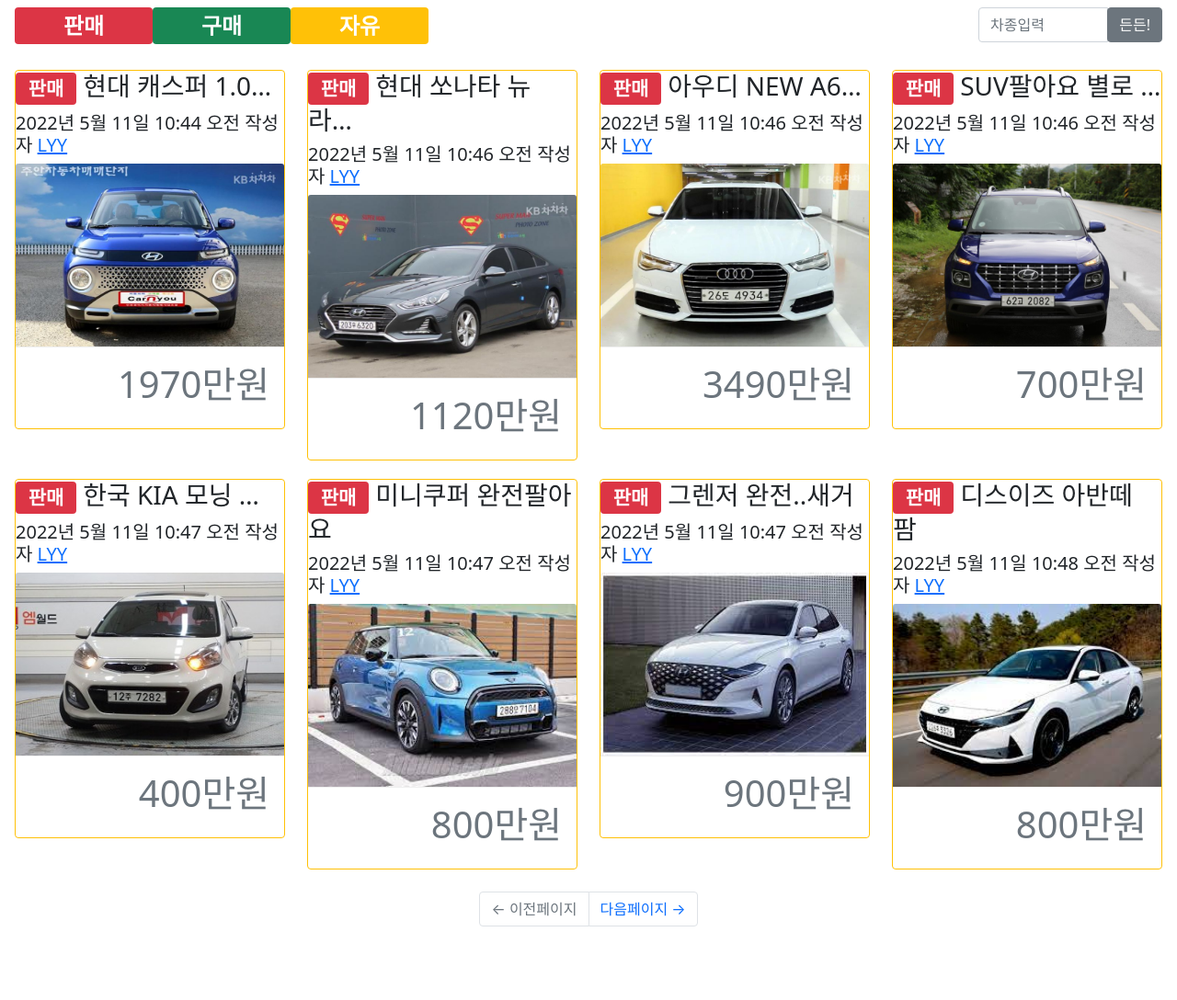
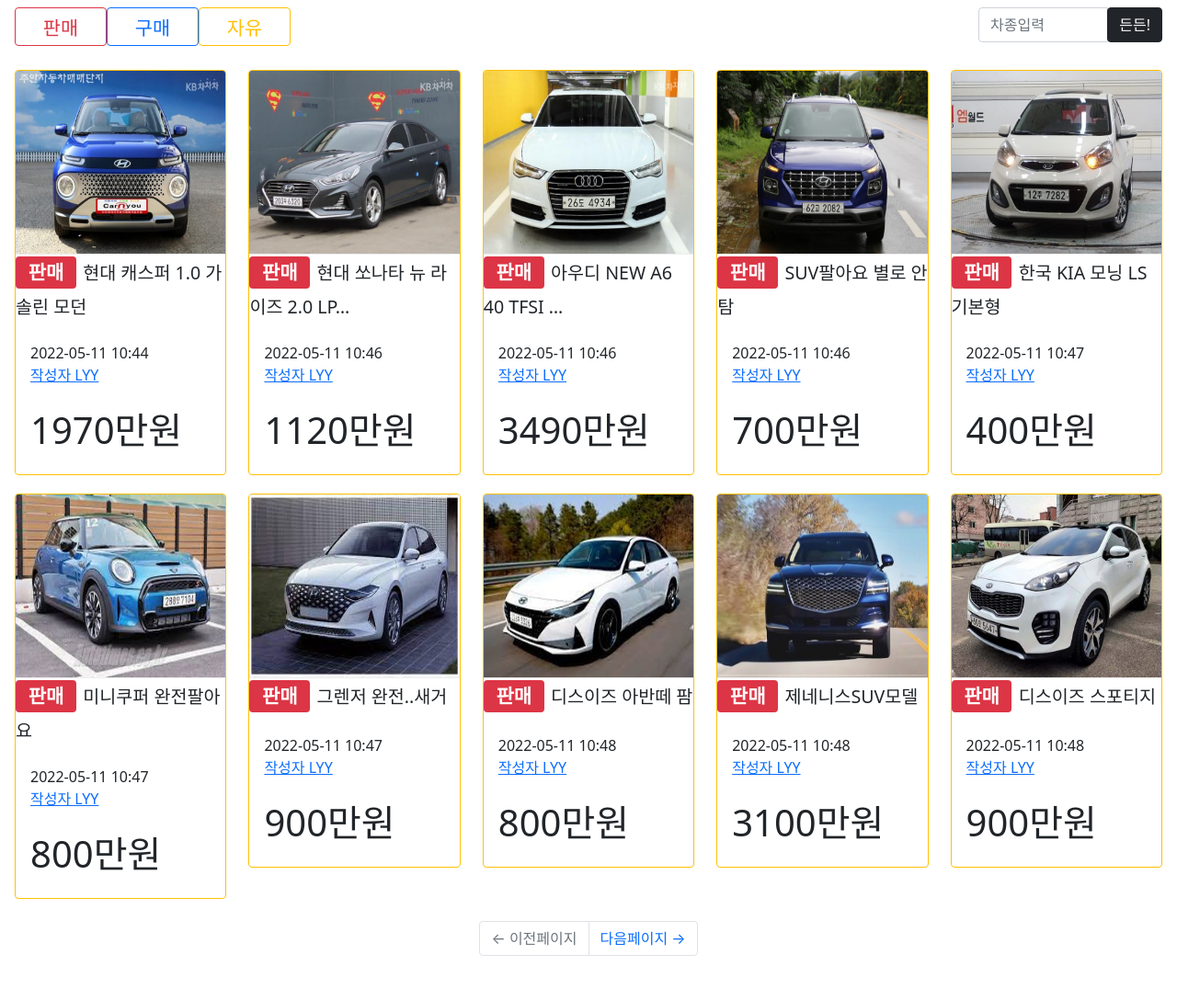
Before and after one commit to ttottotto111/KB_ITs_Your_Life_project, a Django app: page /blog/ in a window 1280 px wide. Shown: the part 72-1160 px from the top of the page at 92% size. Before the commit the page ends 1080 px from the top, so only its background shows below. Run offline with Django 4.2, Linux system fonts and the light colour scheme; data comes from the database, SQL or seed files in the repository; both versions use the stored data as it was after the commit; some libraries are stand-ins or nearby versions.

Commit message:
약간수정
약간수정

```diff
--- a/web_server/blog/forms.py
+++ b/web_server/blog/forms.py
@@ -6,4 +6,5 @@ class CommentForm(forms.ModelForm):
         model=Comment
         exclude=('post','author','created_at','modified_at')
         widgets = {
-            'content': forms.TextInput(attrs={'class': 'form-control', 'placeholder':'든든하게 입력해주세요'})}
+            'content': forms.Textarea(attrs={'class': 'form-control','rows': 4, 'cols': 40, 'placeholder':'든든하게 입력해주세요'})
+            }
--- a/web_server/blog/templates/blog/post_form.html
+++ b/web_server/blog/templates/blog/post_form.html
@@ -7,7 +7,7 @@
     <hr/>
     <form method="post" enctype="multipart/form-data">{% csrf_token %}
         {{ form | crispy }}
-        <button type="submit" class="btn btn-primary float-right">차차차!</button>
+        <button type="submit" class="btn btn-primary float-right">든든!</button>
     </form>
     {{ form.media }}
 {% endblock %}
--- a/web_server/blog/templates/blog/post_list.html
+++ b/web_server/blog/templates/blog/post_list.html
@@ -134,52 +134,52 @@
       {% if category %}<span class="badge badge-secondary">{{ category }}</span>{% endif %}
       {% if tag %}<span class="badge badge-light"><i class="fas fa-tags"></i>{{ tag }}({{tag.post_set.count}})</span>{% endif %}
     </h1>
-      <a href="/blog/category/판매/" class="text-decoration-none badge bg-danger" style="display; block; width:150px; height:40px; font-size: 1.5em; float: left;" >판매</a>
-      <a href="/blog/category/구매/" class="text-decoration-none badge bg-success " style="display; block; width:150px; height:40px;  font-size: 1.5em;  float: left;">구매</a>
-      <a href="/blog/category/자유/" class="text-decoration-none badge bg-warning " style="display; block; width:150px; height:40px;  font-size: 1.5em; float: left;; ">자유</a>
+      <a href="/blog/category/판매/" class="btn btn-outline-danger" style="display; block; width:100px; height:2em; font-size: 1.3em; float: left;" >판매</a>
+      <a href="/blog/category/구매/" class="btn btn-outline-primary" style="display; block; width:100px; height:2em;  font-size: 1.3em;  float: left;">구매</a>
+      <a href="/blog/category/자유/" class="btn btn-outline-warning" style="display; block; width:100px; height:2em;  font-size: 1.3em; float: left;; ">자유</a>
       <div class="search"  style="float: right;">
           <div class="input-group">
               <input type="text" class="form-control" placeholder="차종입력" id="search-input">
               <span class="input-group-btn">
-                      <button class="btn btn-secondary" type="button" onclick="searchPost();">든든!</button>
+                      <button class="btn btn-dark" type="button" onclick="searchPost();">든든!</button>
                   </span>
           </div>
         </div>
       <br>
       <br>
       <br>
-    <div class="row row-cols-2 row-cols-md-4 g-4" id="post-{{p.pk}}">
+    <div class="row row-cols-2 row-cols-md-5 g-4" id="post-{{p.pk}}">
     {% for p in post_list %}
 
     <div type="button" class="col" onclick="location.href='{{ p.get_absolute_url }}'">
         <div class="card border border-warning">
           <h3 class="card-title">
+            {% if p.head_image %}
+            <img class="card-img-top" src="{{ p.head_image.url}}" alt="{{p}} head im-age">
+            {% else %}
+            <img class="card-img-top" src="https://image.yes24.com/momo/TopCate05/MidCate06/452138.jpg" alt="random_image">
+            {% endif %}
             {% if p.category_id == 2 %}
               <span class="badge bg-danger float-left">{{p.category}}</span>
             {% elif p.category_id == 3 %}
-              <span class="badge bg-success float-left">{{p.category}}</span>
+              <span class="badge bg-primary float-left">{{p.category}}</span>
             {% elif p.category_id == 4 %}
               <span class="badge bg-warning float-left">{{p.category}}</span>
             {% else %}
             <span class="badge bg-light text-dark float-left">미분류</span>
             {% endif %}
-            {{ p.title | truncatechars_html:11 }}
+            <a style="font-size:0.7em">  {{ p.title | truncatechars_html:20 }}</a>
             </h3>
-            <h5><div class="float-right">
-              {{ p.created_at }} 작성자
-              <a href="/blog/">{{p.author|upper}}</a>
-            </div></h5>
-          {% if p.head_image %}
-          <img class="card-img-top" src="{{ p.head_image.url}}" alt="{{p}} head im-age">
-          {% else %}
-          <img class="card-img-top" src="https://image.yes24.com/momo/TopCate05/MidCate06/452138.jpg" alt="random_image">
-          {% endif %}
-      <div class="card-body">
-        <div>
+            <div class="card-body">
+            <a><div class="float-right">
+              {{ p.created_at |date:'Y-m-d H:i' }}
+            </div></a>
+            <a href="/blog/">작성자  {{p.author|upper}}</a>
+            <br>
+            <br>
         {% if p.가격 %}
-            <h1 class="text-muted" style="float:right">{{p.가격}}</h1>
+            <h1 style="float:left; ">{{p.가격}}</h1>
             {% endif %}
-        </div>
         </div>
       </div>
     </div>
@@ -188,7 +188,7 @@
   <br>
   <!-- 사용자 -->
     {% if user.is_authenticated%}
-    {% if user.is_superuser or user.is_staff %}
+    {% if user.is_authenticated or user.is_staff %}
     <div class="new">
     <a class="btn btn-dark btn-sm" style="display; block; width:110px; height:35px;" href="/blog/create_post/" role="button"><i></i>게시판만들기</a>
     </div>
--- a/web_server/blog/views.py
+++ b/web_server/blog/views.py
@@ -10,7 +10,7 @@ from django.db.models import Q
 
 class PostList(ListView):
     model=Post
-    paginate_by=8
+    paginate_by=10
     #template_name = 'blog/index.html'
 class PostDetail(DetailView):
     model=Post
@@ -84,23 +84,9 @@ class PostCreate(LoginRequiredMixin, UserPassesTestMixin, CreateView):
 
     def form_valid(self, form):
         current_user = self.request.user
-        if current_user.is_authenticated and (current_user.is_staff or current_user.is_superuser):
+        if current_user.is_authenticated or (current_user.is_staff or current_user.is_superuser):
             form.instance.author=current_user
             response = super(PostCreate, self).form_valid(form)
-
-            tags_str = self.request.POST.get('tags_str')
-            if tags_str:
-                tags_str = tags_str.strip()
-                tags_str = tags_str.replace(',', ';')
-                tags_list = tags_str.split(';')
-
-                for t in tags_list:
-                    t = t.strip()
-                    tag, is_tag_created = Tag.objects.get_or_create(name=t)
-                    if is_tag_created:
-                        tag.slug = slugify(t, allow_unicode=True)
-                        tag.save()
-                    self.object.tags.add(tag)
 
             return response
         else:
@@ -172,7 +158,6 @@ class PostSearch(PostList):
     def get_context_data(self, **kwargs):
         context = super(PostSearch, self).get_context_data()
         q = self.kwargs['q']
-        context['search_info'] = f'Search: {q} ({self.get_queryset().count()})'
 
         return context
 
```
Also changed, not shown: web_server/blog/templates/blog/base.html (+8 -11 lines), web_server/blog/templates/blog/post_detail.html (+18 -18 lines), web_server/_media/blog/images/2022/05/16/쏘나쏘나.jpeg (added), web_server/_media/blog/images/2022/05/16/아우아우.jpeg (added), web_server/_media/blog/images/2022/05/16/캐스퍼.jpg (added), web_server/_media/blog/images/2022/05/16/캐스퍼_i5DOmqB.jpg (added), web_server/db.sqlite3.
